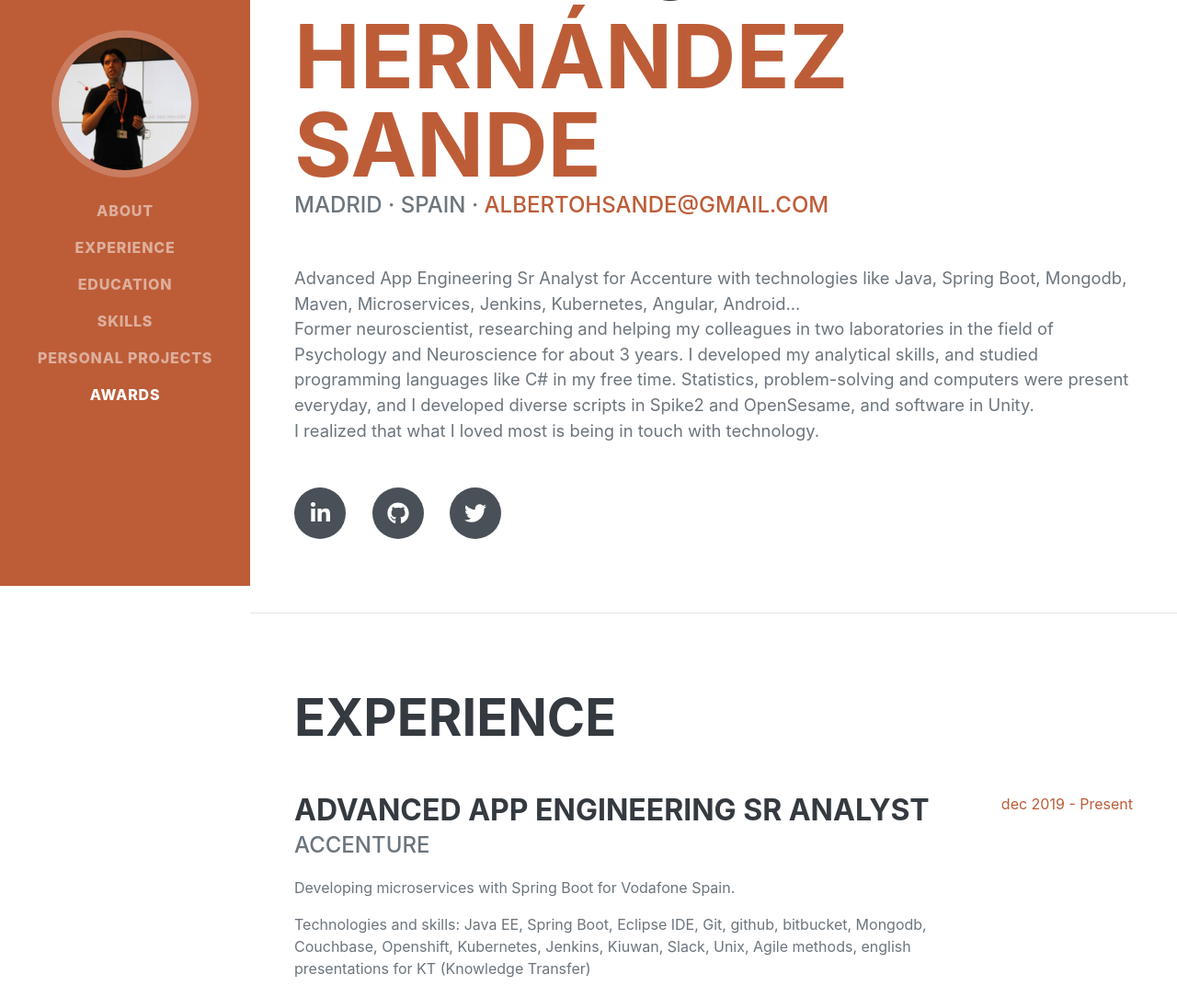
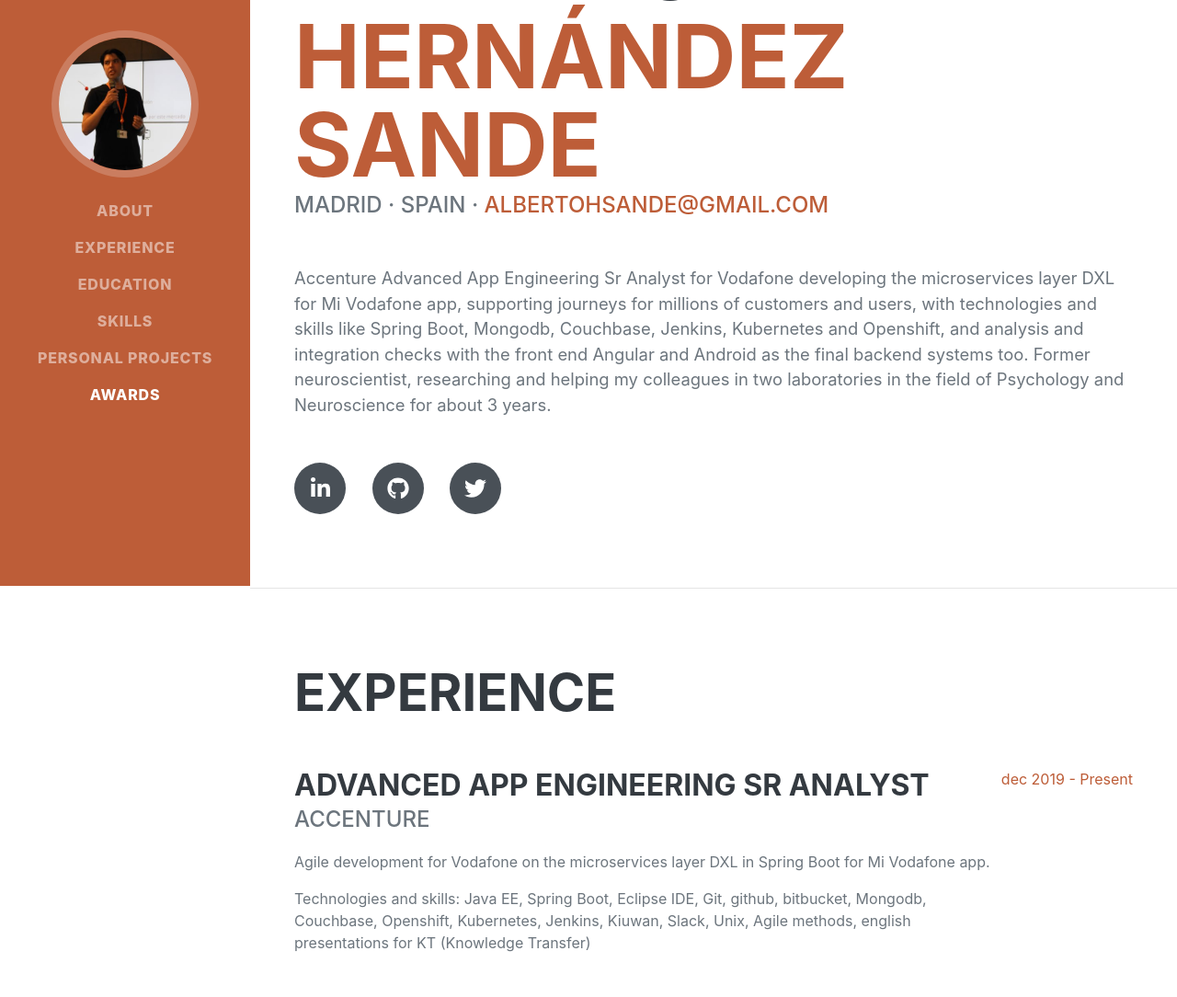
Before and after one commit to AlbertoHSande/albertohsande.github.io, a plain HTML site: page index.html in a window 1280 px wide. Shown: the part 163-1247 px from the top of the page at 92% size. Drawn offline with nearby package versions, Linux system fonts and the light colour scheme; a web font is replaced by a local one.

Commit message:
Update index.html
Updated summary

```diff
--- a/index.html
+++ b/index.html
@@ -47,11 +47,9 @@
                         Madrid · Spain ·
                         <a href="mailto:albertohsande@gmail.com">albertohsande@gmail.com</a>
                     </div>
-                    <p class="lead mb-5">Advanced App Engineering Sr Analyst for Accenture with technologies like Java, Spring Boot, Mongodb, Maven, Microservices, Jenkins, Kubernetes, Angular, Android...</br>
+                    <p class="lead mb-5">Accenture Advanced App Engineering Sr Analyst for Vodafone developing the microservices layer DXL for Mi Vodafone app, supporting journeys for millions of customers and users, with technologies and skills like Spring Boot, Mongodb, Couchbase, Jenkins, Kubernetes and Openshift, and analysis and integration checks with the front end Angular and Android as the final backend systems too.
 
-                        Former neuroscientist, researching and helping my colleagues in two laboratories in the field of Psychology and Neuroscience for about 3 years. I developed my analytical skills, and studied programming languages like C# in my free time. Statistics, problem-solving and computers were present everyday, and I developed diverse scripts in Spike2 and OpenSesame, and software in Unity.</br>
-
-                        I realized that what I loved most is being in touch with technology.</p>
+                    Former neuroscientist, researching and helping my colleagues in two laboratories in the field of Psychology and Neuroscience for about 3 years.</p>
                     <div class="social-icons">
                         <a class="social-icon" href="https://www.linkedin.com/in/albertohsande/" target="_blank"><i class="fab fa-linkedin-in"></i></a>
                         <a class="social-icon" href="https://github.com/AlbertoHSande" target="_blank"><i class="fab fa-github"></i></a>
@@ -68,7 +66,7 @@
                         <div class="flex-grow-1">
                             <h3 class="mb-0">Advanced App Engineering Sr Analyst</h3>
                             <div class="subheading mb-3">Accenture</div>
-                            <p>Developing microservices with Spring Boot for Vodafone Spain.</p>
+                            <p>Agile development for Vodafone on the microservices layer DXL in Spring Boot for Mi Vodafone app.</p>
                             <p>Technologies and skills: Java EE, Spring Boot, Eclipse IDE, Git, github, bitbucket, Mongodb, Couchbase, Openshift, Kubernetes, Jenkins, Kiuwan, Slack, Unix, Agile methods, english presentations for KT (Knowledge Transfer)</p>
                         </div>
                         <div class="flex-shrink-0"><span class="text-primary">dec 2019 - Present</span></div>
```
